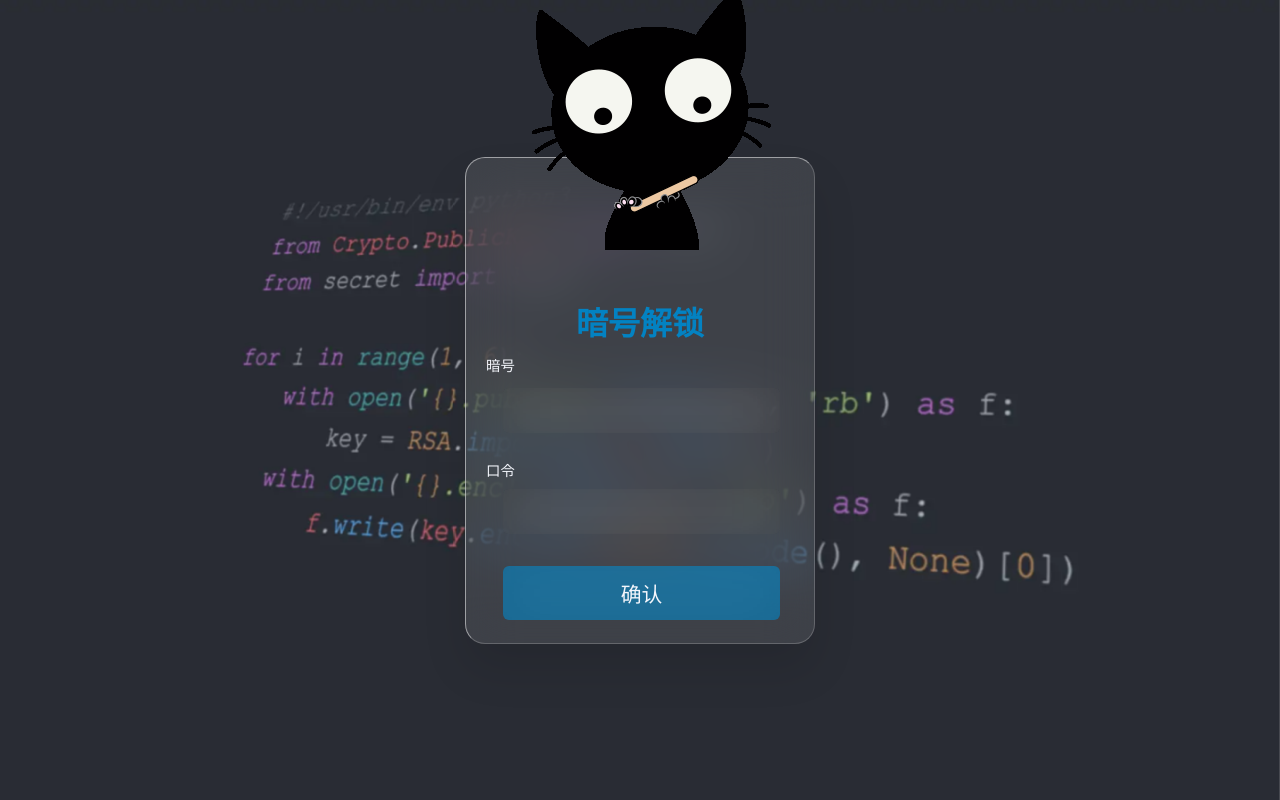
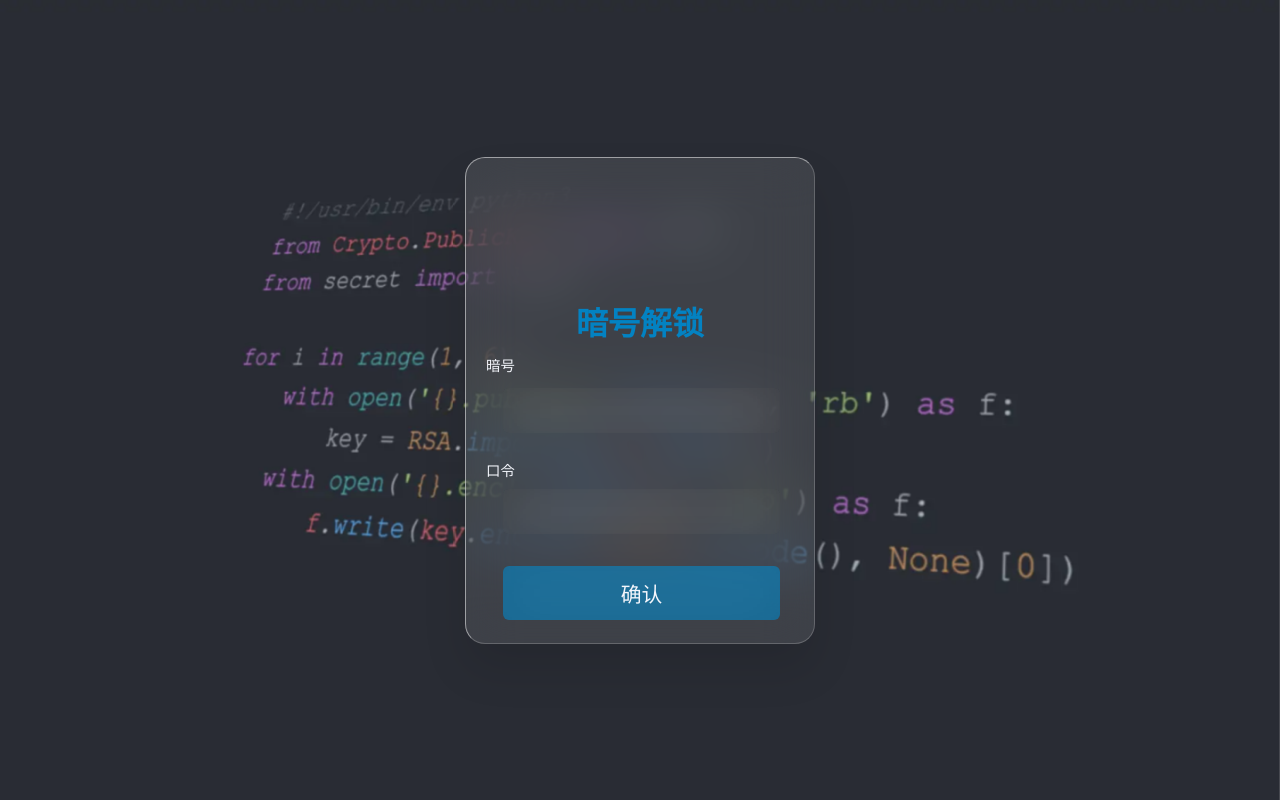
Before and after one commit to rcy1314/Efficiency-encryption, a plain HTML site: page index.html in a window 1280 px wide. Drawn offline with Linux system fonts and the light colour scheme.

Commit message:
Update index.html

```diff
--- a/index.html
+++ b/index.html
@@ -12,7 +12,7 @@
     <section>
       <div class="logo"></div>
       <div class="box">
-        <img src="./imgs/logo.gif" alt="FCAI Logo" />
+
 
         <h1>暗号解锁</h1>
         <div>
```
